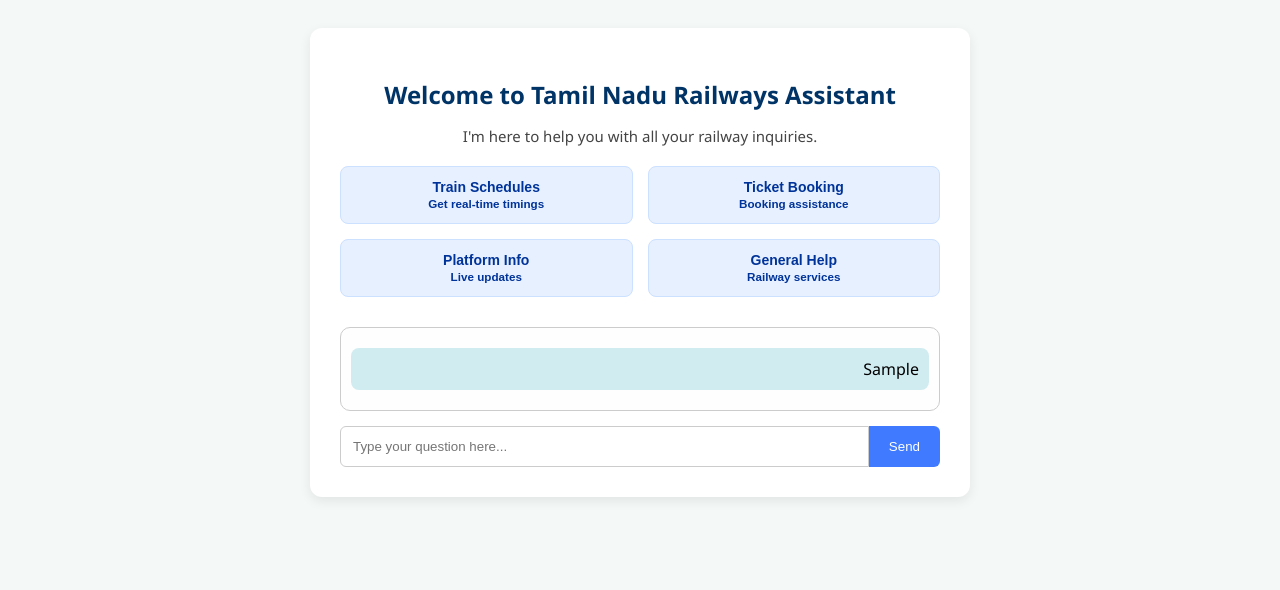
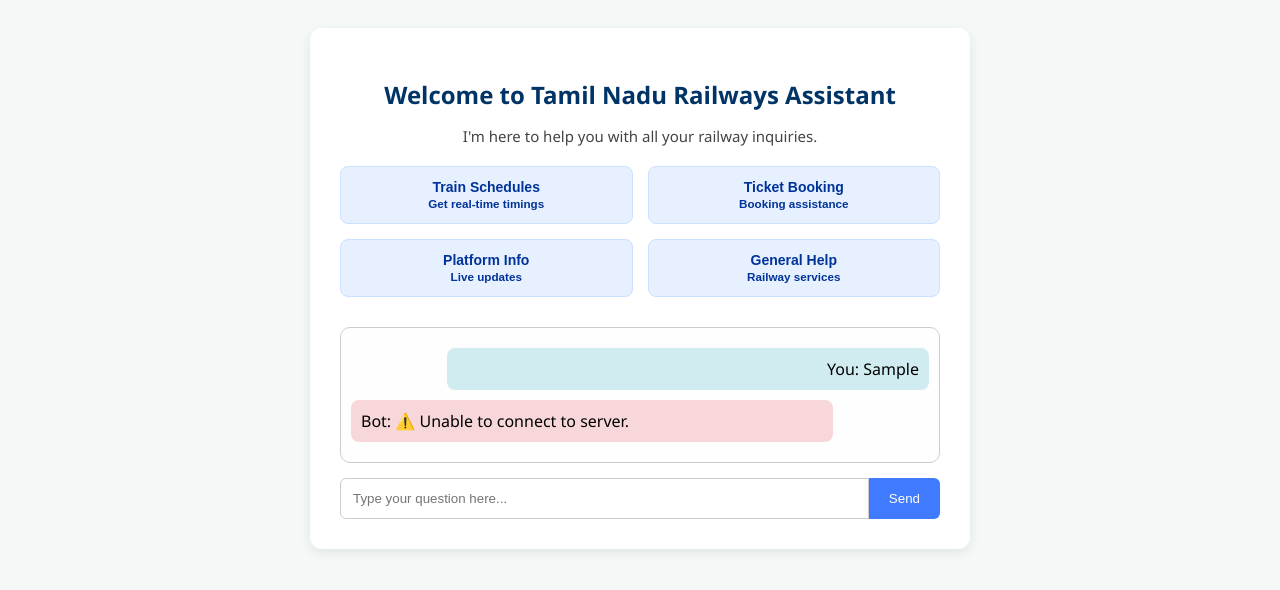
Before and after one commit to arunhplaptop/TamilNaduRailwaysChatbot, a website: page public/index.html in a window 1280 px wide. Both pictures are taken after typing "Sample" into the empty fields and a click on the button "Send". Shown: the part 82-672 px from the top of the page. Drawn offline with Linux system fonts and the light colour scheme; no server answers.

Commit message:
Add updated frontend in public folder

```diff
--- a/public/index.html
+++ b/public/index.html
@@ -5,6 +5,8 @@
   <meta name="viewport" content="width=device-width, initial-scale=1.0"/>
   <title>Tamil Nadu Railways Chatbot</title>
   <style>
+    /* Your original styling remains unchanged (clean and professional) */
+    /* ... [your original CSS] ... */
     body {
       margin: 0;
       font-family: 'Segoe UI', sans-serif;
@@ -101,15 +103,21 @@
       margin: 10px 0;
       padding: 10px;
       border-radius: 8px;
+      max-width: 80%;
     }
 
     .user {
       background-color: #d1ecf1;
       text-align: right;
+      align-self: flex-end;
+      margin-left: auto;
     }
 
     .bot {
       background-color: #f8d7da;
+      text-align: left;
+      align-self: flex-start;
+      margin-right: auto;
     }
 
     .chat-input {
@@ -180,6 +188,7 @@
       addChat("user", message);
       input.value = "";
 
+      try {
         const response = await fetch("/ask", {
           method: "POST",
           headers: {
@@ -190,6 +199,9 @@
 
         const data = await response.json();
         addChat("bot", data.reply || "Sorry, something went wrong.");
+      } catch (err) {
+        addChat("bot", "⚠️ Unable to connect to server.");
+      }
     }
 
     function sendQuick(message) {
@@ -201,7 +213,7 @@
       const chatBox = document.getElementById("chatBox");
       const div = document.createElement("div");
       div.className = `chat-message ${sender}`;
-      div.textContent = text;
+      div.textContent = `${sender === 'user' ? 'You' : 'Bot'}: ${text}`;
       chatBox.appendChild(div);
       chatBox.scrollTop = chatBox.scrollHeight;
     }
```
Also changed, not shown: server.js (+5 -3 lines). Lines whose indentation alone changed are shown as unchanged.
